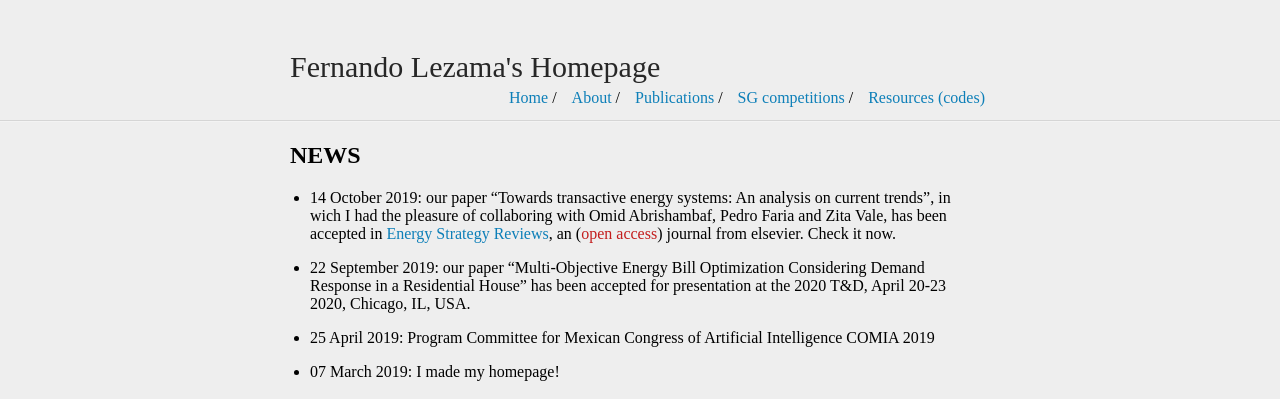
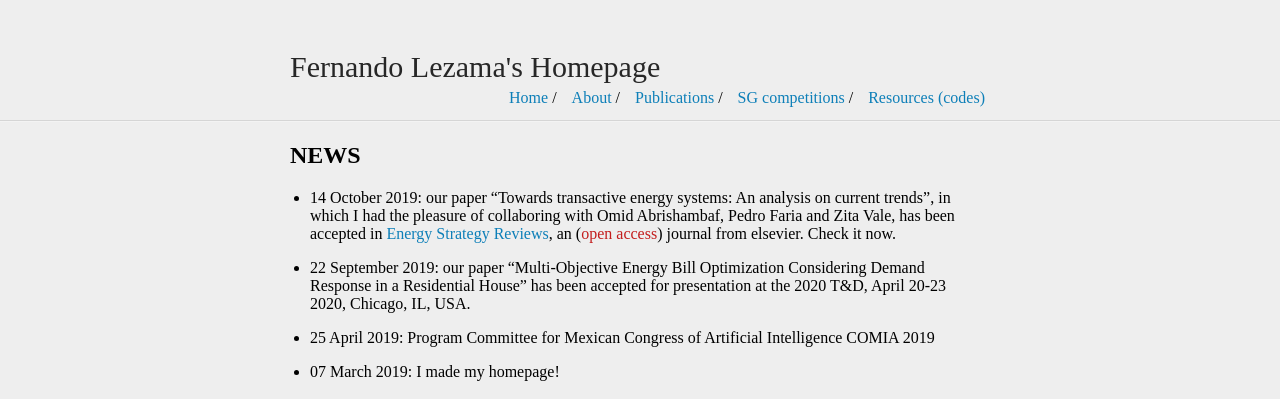
Before and after one commit to fernandolezama/fernandolezama.github.io, a Jekyll site: the page built from index.md, in a window 1280 px wide. Shown: the top 399 px of the page. Built offline with Jekyll 4.4.1, drawn with Linux system fonts in a browser that asks for light colours.

Commit message:
Update index.md

```diff
--- a/index.md
+++ b/index.md
@@ -5,7 +5,7 @@
 
 
 ## NEWS
-* 14 October 2019: our paper "Towards transactive energy systems: An analysis on current trends", in wich I had the pleasure of collaboring with Omid Abrishambaf, Pedro Faria and Zita Vale, has been accepted in [Energy Strategy Reviews](https://www.sciencedirect.com/science/article/pii/S2211467X19301105), an (<span style="color:#C31D1D;">open access</span>) journal from elsevier. Check it now.
+* 14 October 2019: our paper "Towards transactive energy systems: An analysis on current trends", in which I had the pleasure of collaboring with Omid Abrishambaf, Pedro Faria and Zita Vale, has been accepted in [Energy Strategy Reviews](https://www.sciencedirect.com/science/article/pii/S2211467X19301105), an (<span style="color:#C31D1D;">open access</span>) journal from elsevier. Check it now.
 
 * 22 September 2019: our paper "Multi-Objective Energy Bill Optimization Considering Demand Response in a Residential House" has been accepted for presentation at the 2020 T&D, April 20-23 2020, Chicago, IL, USA.
 
```
